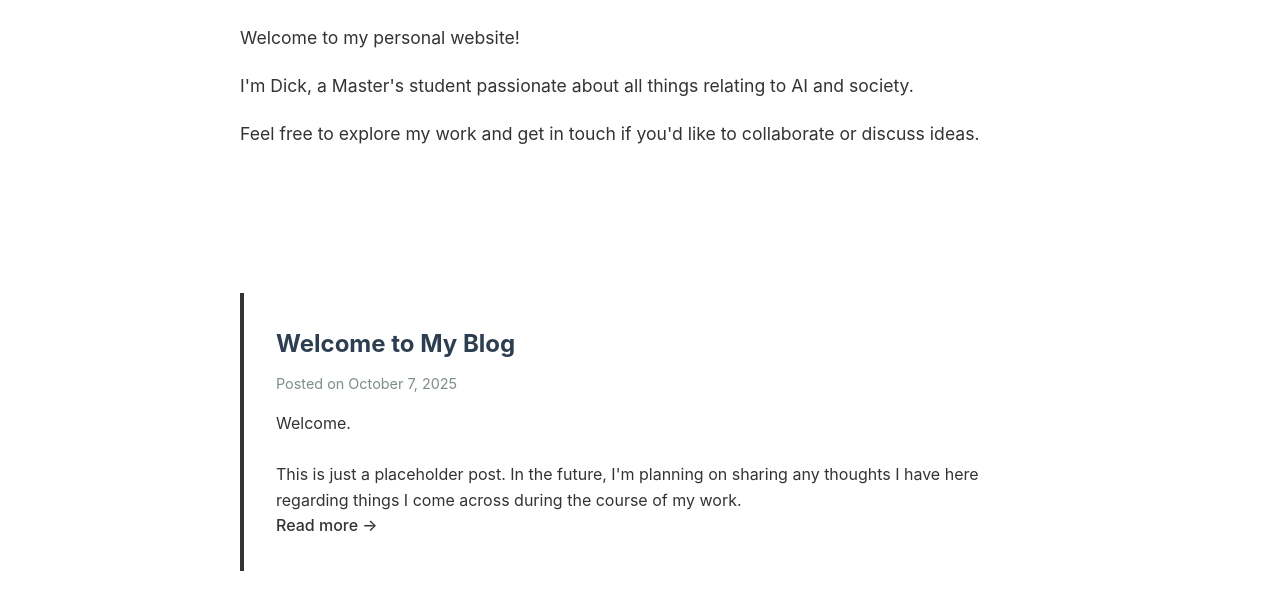
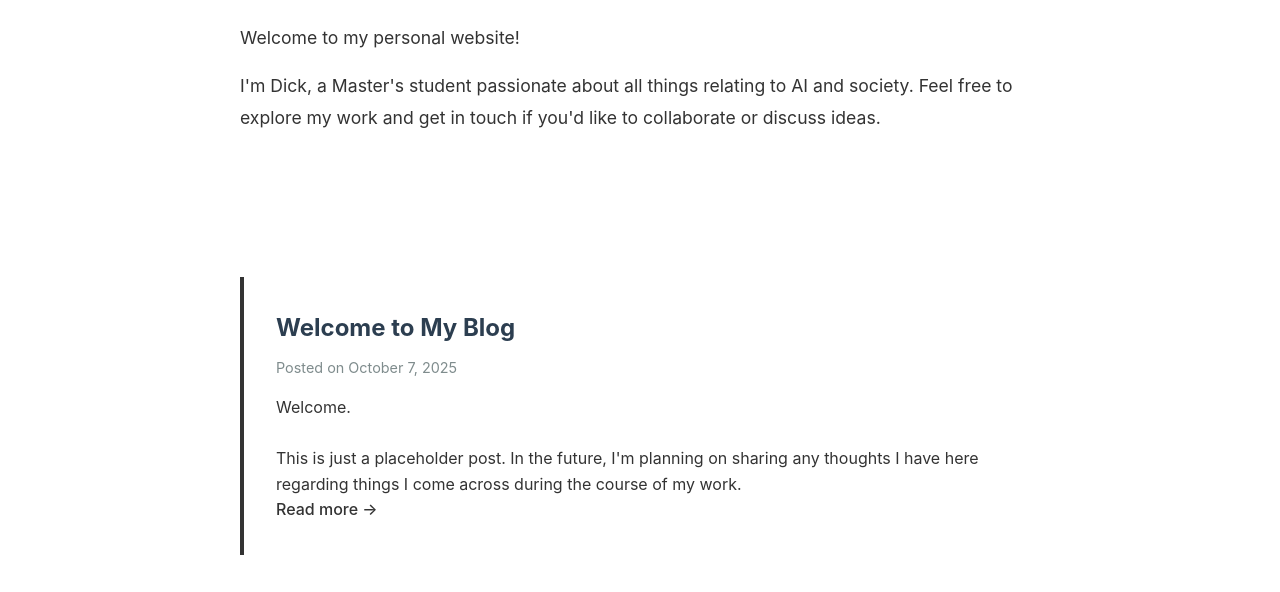
Before and after one commit to DBlankvoort/dblankvoort.github.io, a plain HTML site: page index.html in a window 1280 px wide. Shown: the part 208-800 px from the top of the page. Drawn offline with Linux system fonts and the light colour scheme.

Commit message:
Update index.html

```diff
--- a/index.html
+++ b/index.html
@@ -31,10 +31,7 @@
                         Welcome to my personal website!
                     </p>
                     <p>
-                        I'm Dick, a Master's student passionate about all things relating to AI and society.
-                    </p>
-                    <p>
-                        Feel free to explore my work and get in touch if you'd like to collaborate or discuss ideas.
+                        I'm Dick, a Master's student passionate about all things relating to AI and society. Feel free to explore my work and get in touch if you'd like to collaborate or discuss ideas.
                     </p>
                 </div>
             </div>
```
